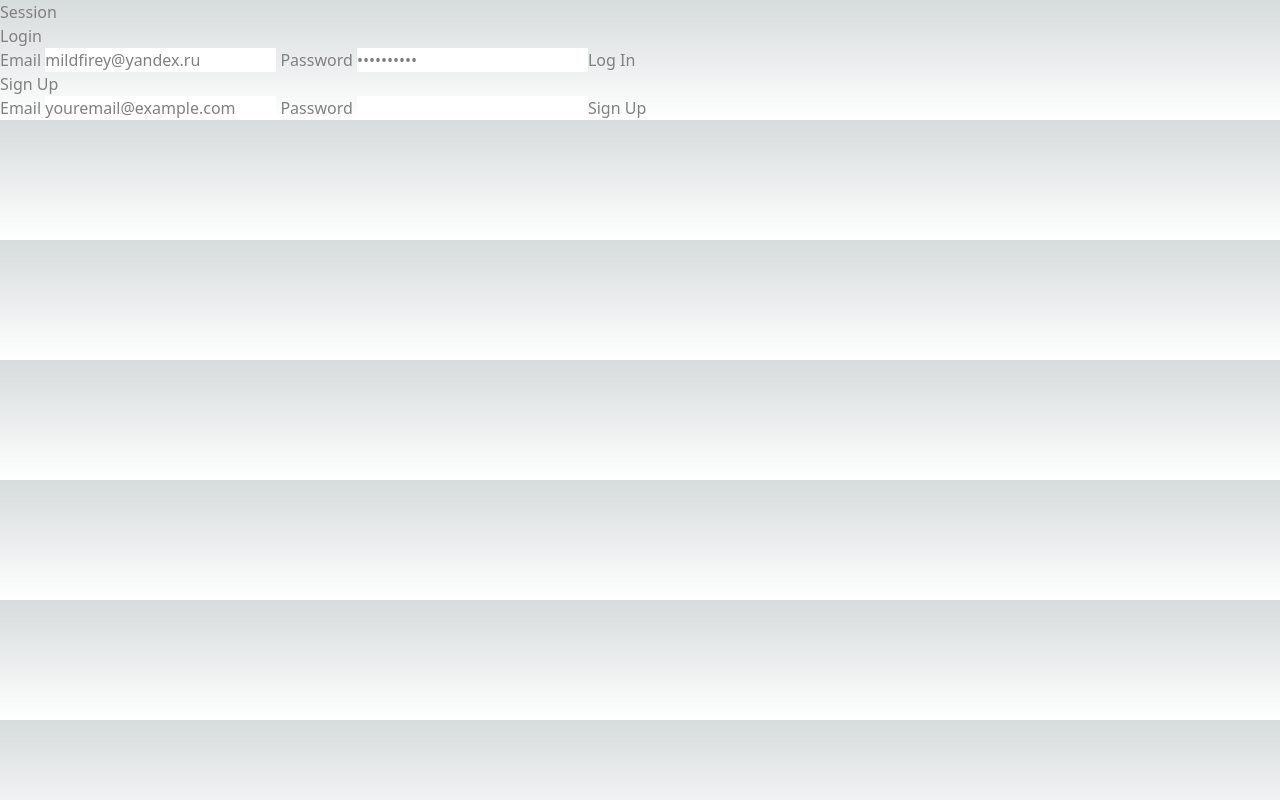
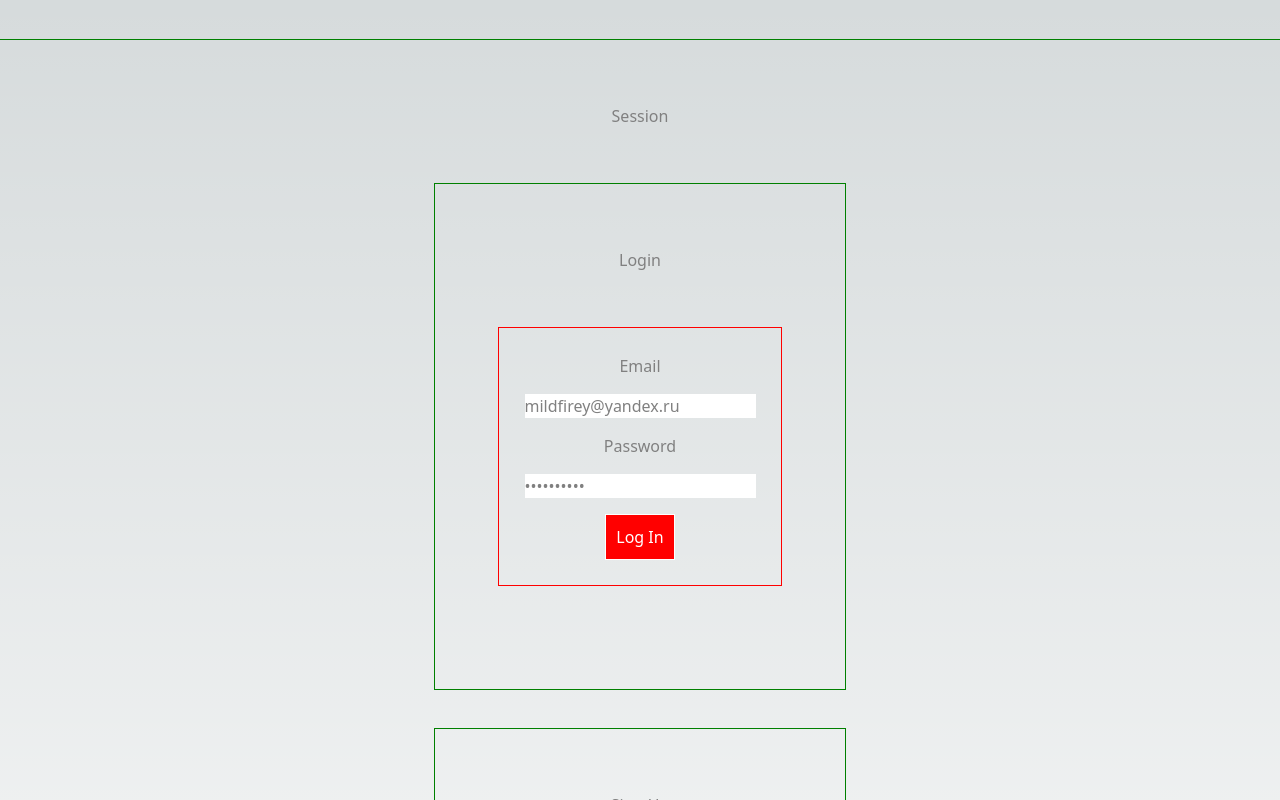
Before and after one commit to devmildfire/supatest, a Next.js app: page /login in a window 1280 px wide. Shown: the top 800 px of the page. Built offline with nearby package versions, Linux system fonts and the light colour scheme; no server answers.

Commit message:
titles for products as page params

```diff
--- a/pages/login.js
+++ b/pages/login.js
@@ -26,7 +26,7 @@ function Login() {
   return (
     <div className={styles.container}>
       <h1> Login </h1>
-      <form onSubmit={handleSubmit}>
+      <form onSubmit={handleSubmit} className={styles.form}>
         <label htmlFor="email"> Email </label>
         <input
           type="email"
@@ -41,7 +41,9 @@ function Login() {
           name="password"
           defaultValue="0892387639"
         />
-        <button type="submit"> Log In </button>
+        <button type="submit" className={styles.button}>
+          Log In
+        </button>
       </form>
       {/* <pre> {JSON.stringify(session, null, 2)} </pre> */}
     </div>
@@ -71,7 +73,7 @@ function SignUp() {
   return (
     <div className={styles.container}>
       <h1> Sign Up </h1>
-      <form onSubmit={handleSubmit}>
+      <form onSubmit={handleSubmit} className={styles.form}>
         <label htmlFor="email"> Email </label>
         <input
           type="email"
@@ -81,7 +83,9 @@ function SignUp() {
         />
         <label htmlFor="password"> Password </label>
         <input type="password" id="password" name="password" defaultValue="" />
-        <button type="submit"> Sign Up </button>
+        <button type="submit" className={styles.button}>
+          Sign Up
+        </button>
       </form>
       {/* <pre> {JSON.stringify(session, null, 2)} </pre> */}
     </div>
@@ -110,7 +114,9 @@ function SessionInfo({ session }) {
       currently logged in as {session.user.email}
       {/* <h1> Log Out </h1> */}
       <form onSubmit={handleSubmit}>
-        <button type="submit"> Log Out </button>
+        <button type="submit" className={styles.button}>
+          Log Out
+        </button>
       </form>
     </div>
   );
@@ -156,16 +162,3 @@ export default function LoginPage() {
     </div>
   );
 }
-
-// <div className={styles.container}>
-//   <div>
-//     {session ? (
-//       <div>
-//         <p>you are logged in as {session.data.session.user.email}</p>
-//         <pre> {JSON.stringify(user.data.user, null, 2)} </pre>\
-//       </div>
-//     ) : (
-//       <Login />
-//     )}
-//   </div>
-// </div>
--- a/pages/titles/[title].js
+++ b/pages/titles/[title].js
@@ -2,57 +2,15 @@ import supabase from "@/utils/supabase";
 import styles from "../../styles/Home.module.css";
 import { useState, useEffect } from "react";
 
-// export async function getServerSideProps({ params }) {
-//   const { data: products, error } = await supabase
-//     .from("Products")
-//     .select(
-//       `
-//       id,
-//       name,
-//       category,
-//       Audiobooks ( * ),
-//       Ebooks ( * ),
-//       PrintedBooks ( *,
-//         options:PrintOptions ( *,
-//           size:PrintSize( * )
-//         ),
-//         cover:PrintedCover( * )
-//       ),
-//       Awards ( * )
-//       `
-//     )
-//     .eq("name", params.title);
+export async function getServerSideProps({ params }) {
+  return {
+    props: {
+      params,
+    },
+  };
+}
 
-//   if (error) {
-//     throw new Error(error);
-//   }
-
-//   // console.log(await sessionData);
-
-//   return {
-//     props: {
-//       products,
-//     },
-//   };
-// }
-
-// export async function getServerSideProps() {
-//   const { data, error } = await supabase.auth.getSession();
-
-//   if (error) {
-//     throw new Error(error);
-//   }
-
-//   console.log(JSON.stringify(data, null, 2));
-
-//   return {
-//     props: {
-//       data,
-//     },
-//   };
-// }
-
-export default function ProductPage() {
+export default function ProductPage({ params }) {
   const [session, setSession] = useState(null);
   const [products, setProducts] = useState(null);
   const [user, setUser] = useState(null);
@@ -91,7 +49,8 @@ export default function ProductPage() {
         Awards ( * )
         `
         )
-        .eq("name", "Awesome Title");
+        .eq("name", params.title);
+      // .eq("name", "Awesome Title");
 
       if (error) {
         console.error(error);
--- a/styles/Home.module.css
+++ b/styles/Home.module.css
@@ -1,4 +1,30 @@
 .container {
+  outline: 1px solid green;
   color: grey;
-  /* background-color: teal; */
+
+  padding: 5vw;
+
+  display: flex;
+  flex-direction: column;
+  align-items: center;
+  margin: 5vh auto;
+  gap: 2vh;
 }
+
+.form {
+  padding: 2vw;
+  outline: 1px solid red;
+  display: flex;
+  flex-direction: column;
+  /* max-width: 200px; */
+  align-items: center;
+  margin: 5vh auto;
+  gap: 2vh;
+}
+
+.button {
+  border: 1px solid white;
+  color: white;
+  background-color: red;
+  padding: 10px;
+}
```
